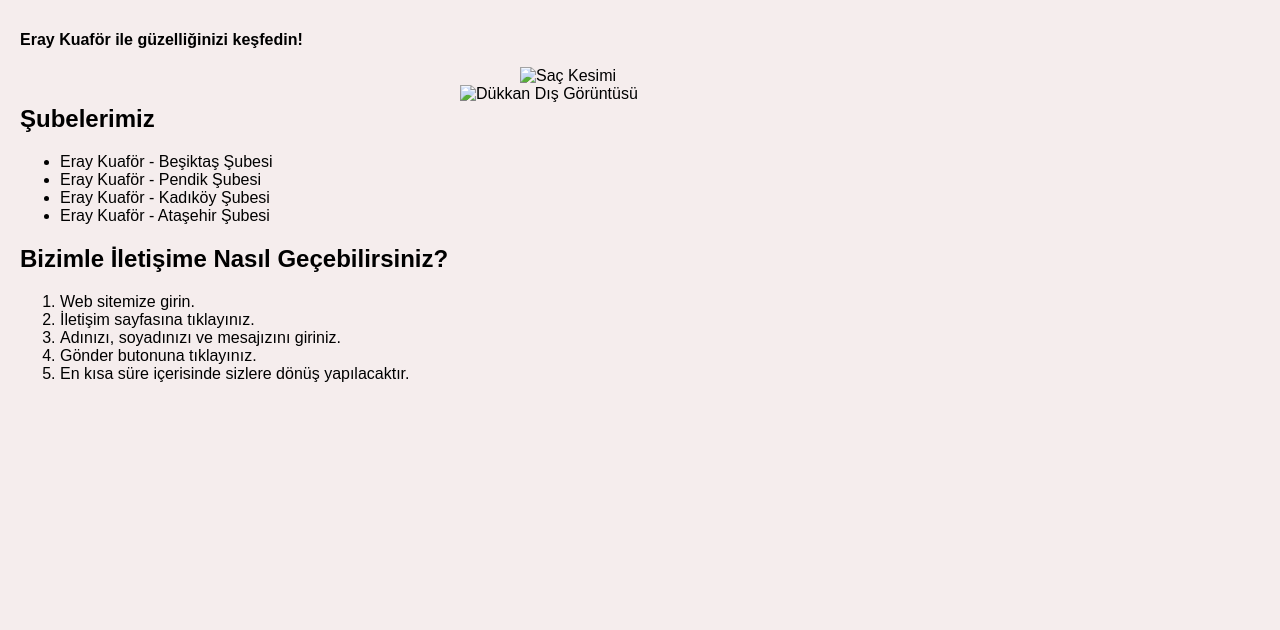
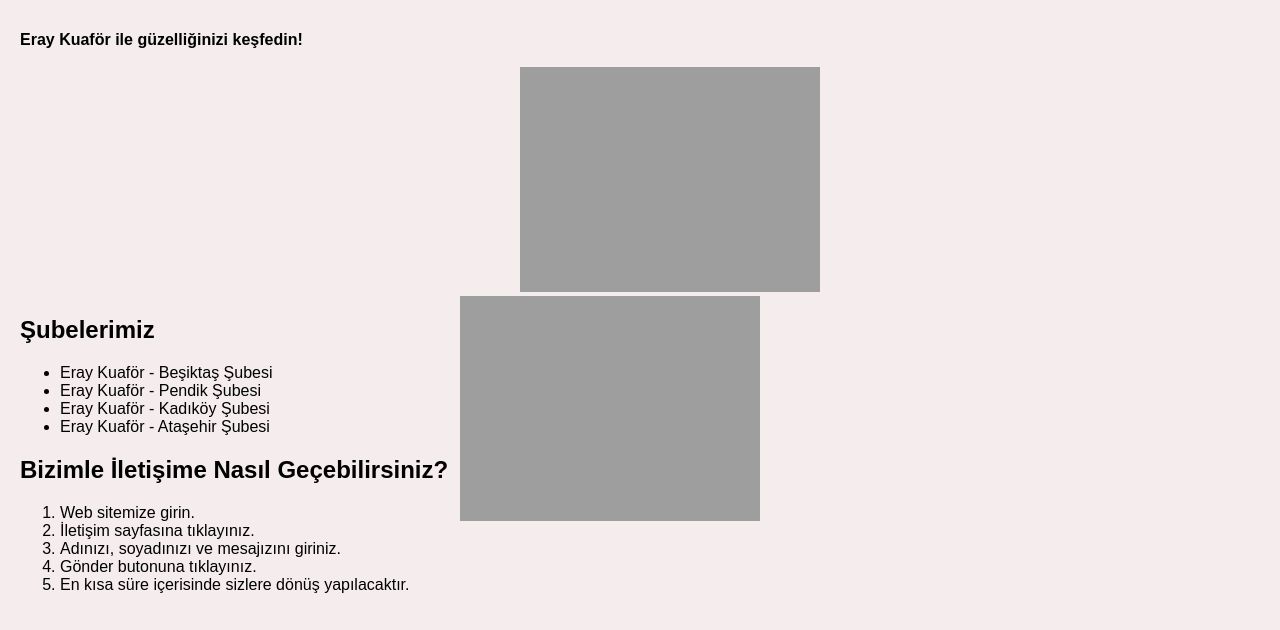
Before and after one commit to eraykiyici/kuaforsitesi, a plain HTML site: page index.html in a window 1280 px wide. Shown: the part 213-843 px from the top of the page. Before the commit the page ends 800 px from the top, so only its background shows below. Drawn offline with Linux system fonts and the light colour scheme; the site is published under a folder, as on GitHub Pages, so addresses that start at the root find nothing.

Commit message:
index.html Güncelleme

```diff
--- a/index.html
+++ b/index.html
@@ -29,8 +29,8 @@
 
 
 
-<img src="/img/img1.png" alt="Saç Kesimi" class="img1-class">
-<img src ="/img/img2.png" alt="Dükkan Dış Görüntüsü" class=img2-class>
+<img src="img/img1.png" alt="Saç Kesimi" class="img1-class">
+<img src ="img/img2.png" alt="Dükkan Dış Görüntüsü" class="img2-class">
     </div>
 
     <!--Şubelerin Yer Aldığı Bölüm-->
```
